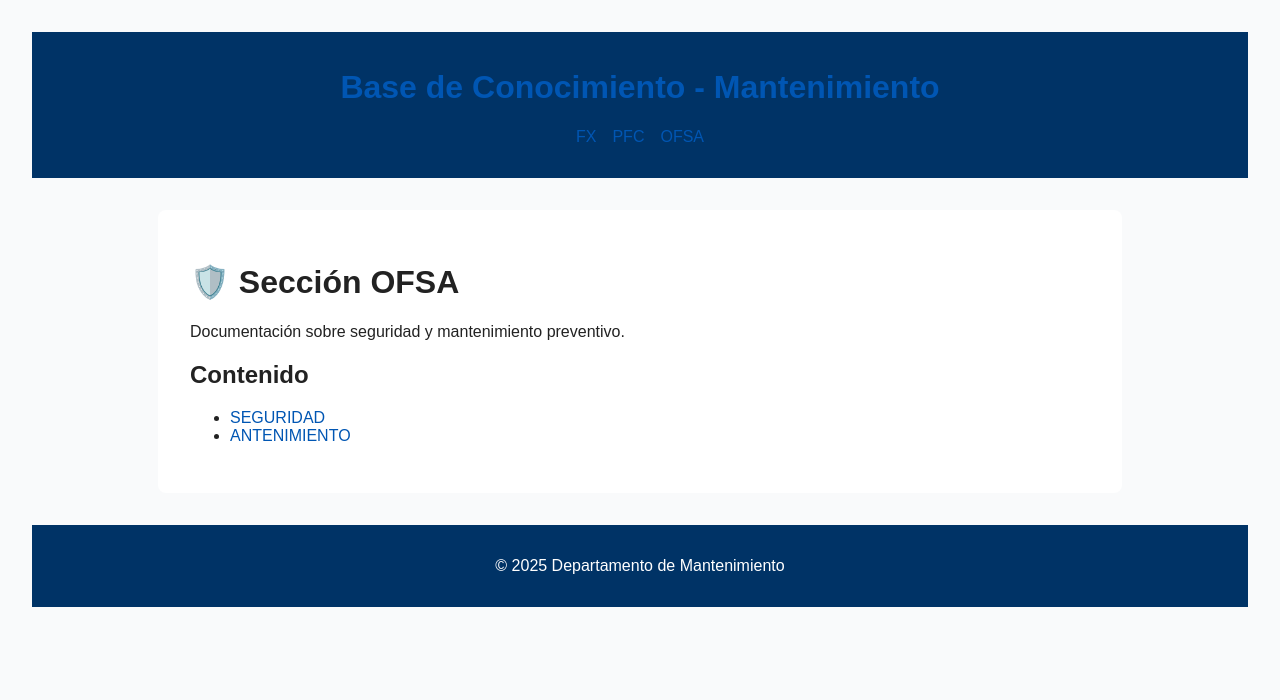
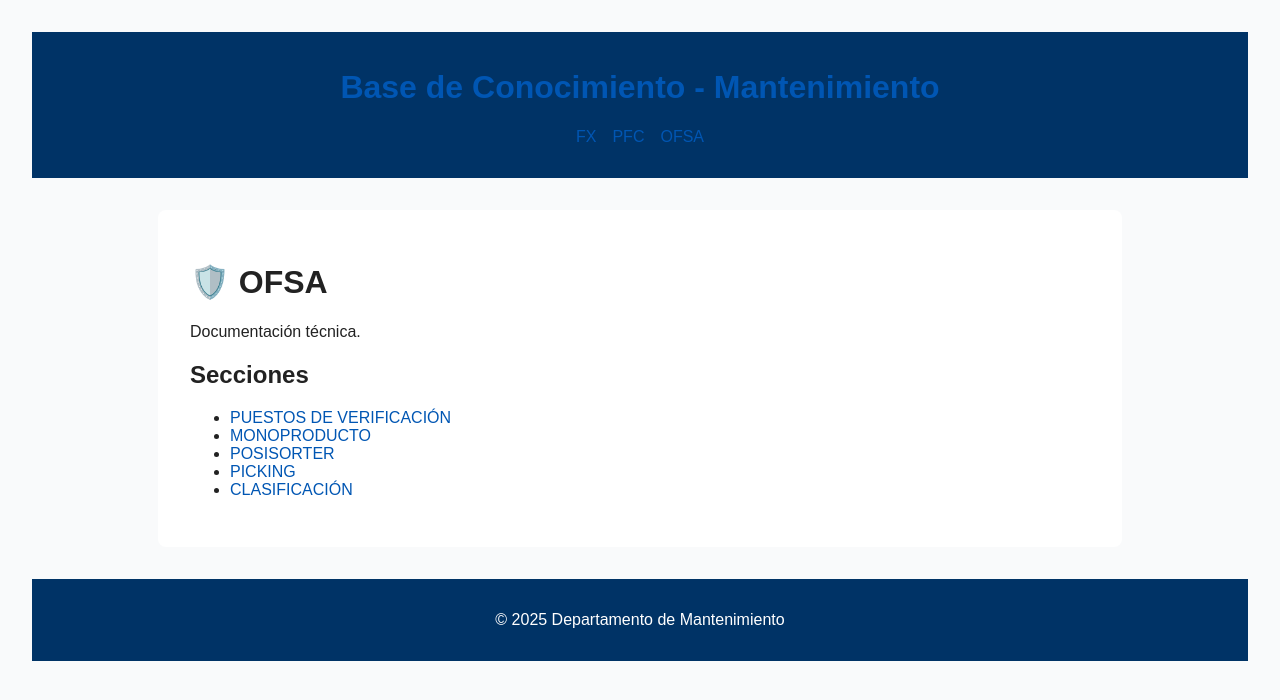
Before and after one commit to telectric/telectric.github.io, a Jekyll site: the page built from OFSA/index.md, in a window 1280 px wide. Shown: the top 700 px of the page. Built offline with Jekyll 4.4.1, drawn with Linux system fonts in a browser that asks for light colours.

Commit message:
Update index.md

```diff
--- a/OFSA/index.md
+++ b/OFSA/index.md
@@ -3,10 +3,13 @@ layout: default
 title: "OFSA"
 ---
 
-# 🛡️ Sección OFSA
+# 🛡️ OFSA
 
-Documentación sobre seguridad y mantenimiento preventivo.
+Documentación técnica.
 
-## Contenido
-- [SEGURIDAD](./seguridad.md)
-- [ANTENIMIENTO](./mantenimiento-preventivo.md)
+## Secciones
+- [PUESTOS DE VERIFICACIÓN](./puestos_verificacion.md)
+- [MONOPRODUCTO](./monoproducto.md)
+- [POSISORTER](./posisorter.md)
+- [PICKING](./picking.md)
+- [CLASIFICACIÓN](./clasificacion.md)
```
